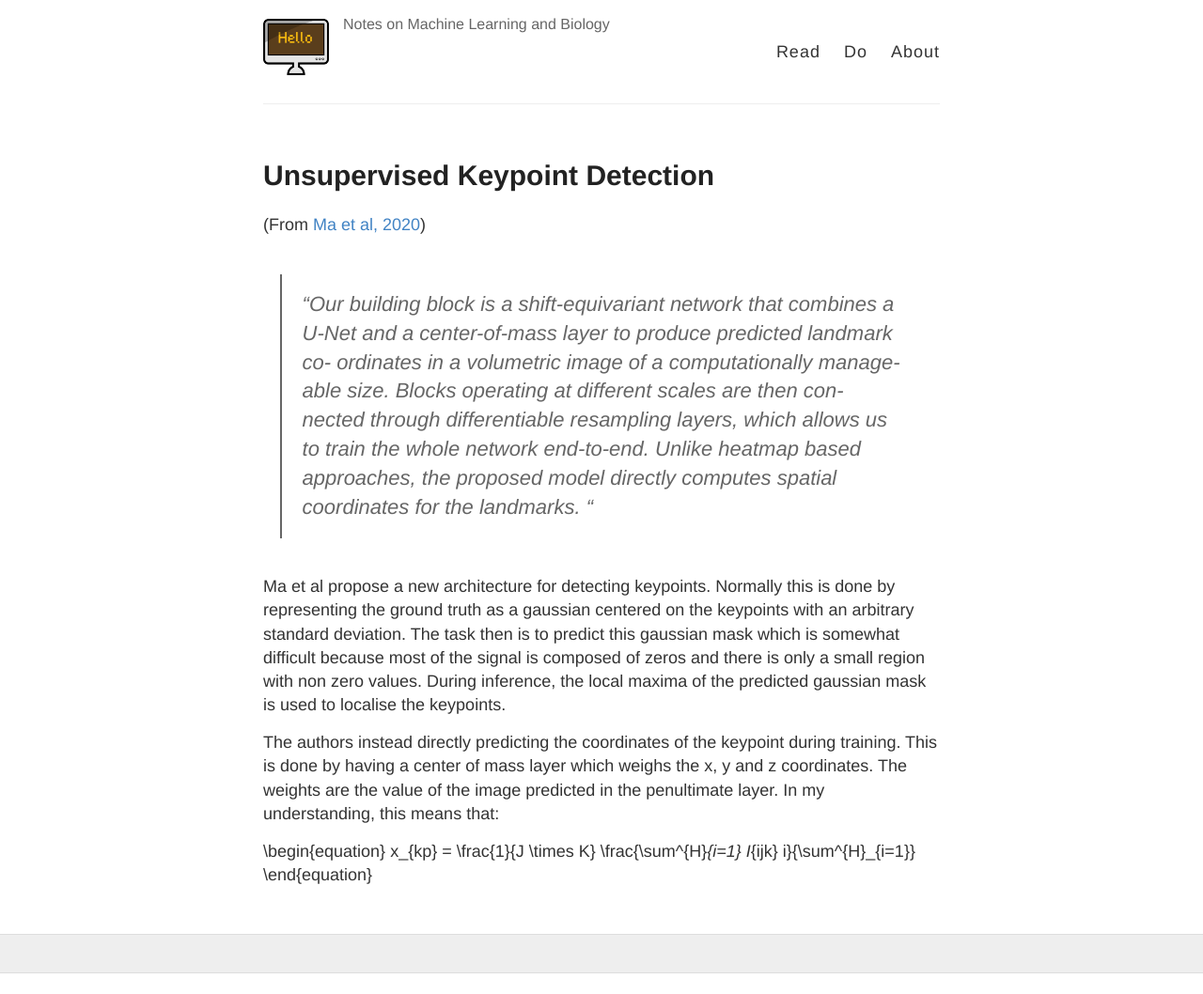
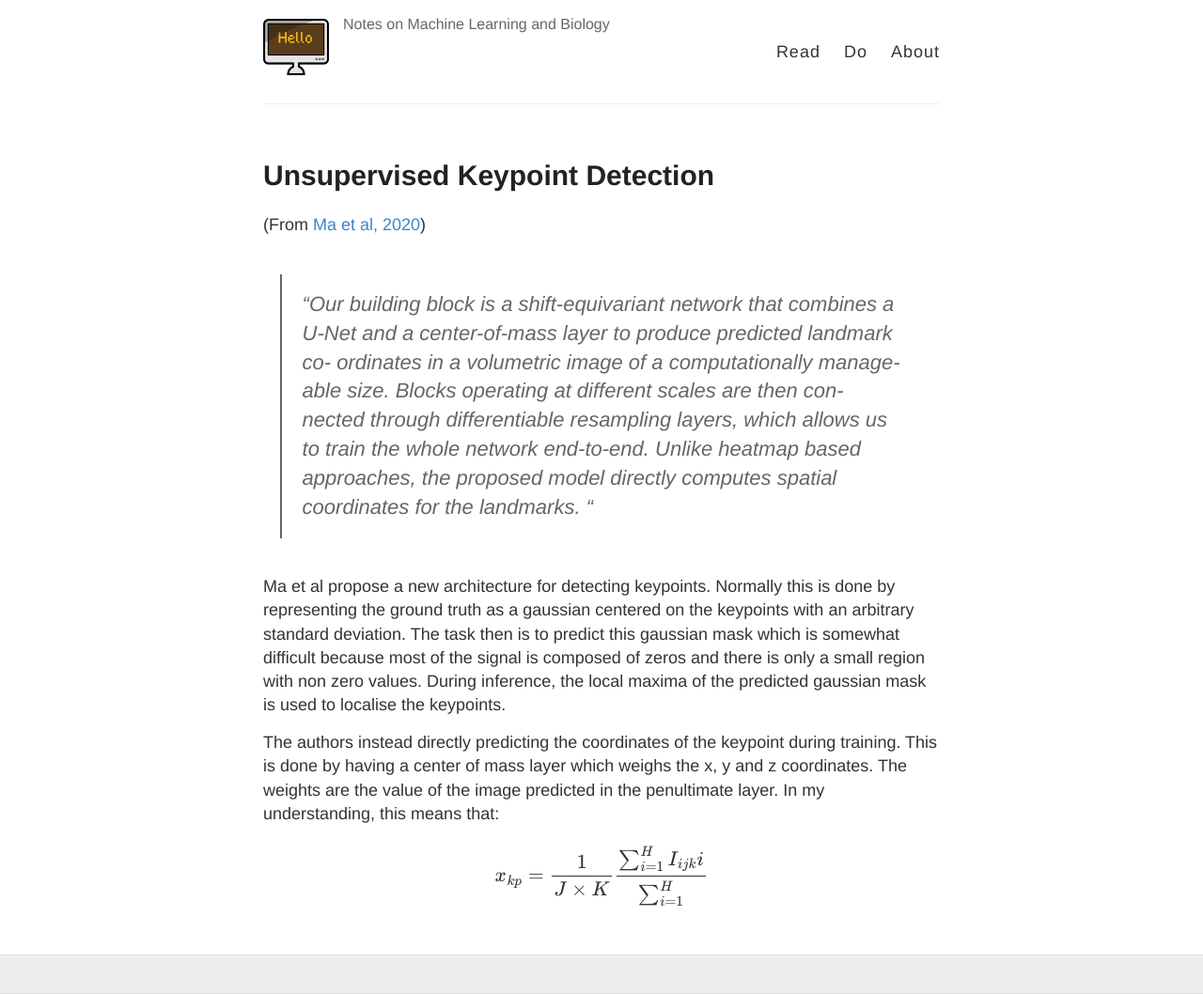
Before and after one commit to lmanan/lmanan.github.io, a Jekyll site: the page built from _posts/2021-05-03-Key-Morph-Unsupervised-Keypoint-Detection.md, in a window 1280 px wide. Shown: the whole page at 94% size. Built offline with Jekyll 4.4.1, drawn with Linux system fonts in a browser that asks for light colours; formulas are drawn with MathJax 3; a script that is not in the unit is left out; before the commit the page ends 1036 px from its top, so only the background shows below that.

Commit message:
update post

```diff
--- a/_posts/2021-05-03-Key-Morph-Unsupervised-Keypoint-Detection.md
+++ b/_posts/2021-05-03-Key-Morph-Unsupervised-Keypoint-Detection.md
@@ -15,6 +15,6 @@ Ma et al propose a new architecture for detecting keypoints. Normally this is do
 
 The authors instead directly predicting the coordinates of the keypoint during training. This is done by having a center of mass layer which weighs the x, y and z coordinates. The weights are the value of the image predicted in the penultimate layer. In my understanding, this means that:
 
-\begin{equation}
+$$
 x_{kp} = \frac{1}{J \times K} \frac{\sum^{H}_{i=1} I_{ijk} i}{\sum^{H}_{i=1}}
-\end{equation}
+$$
```
